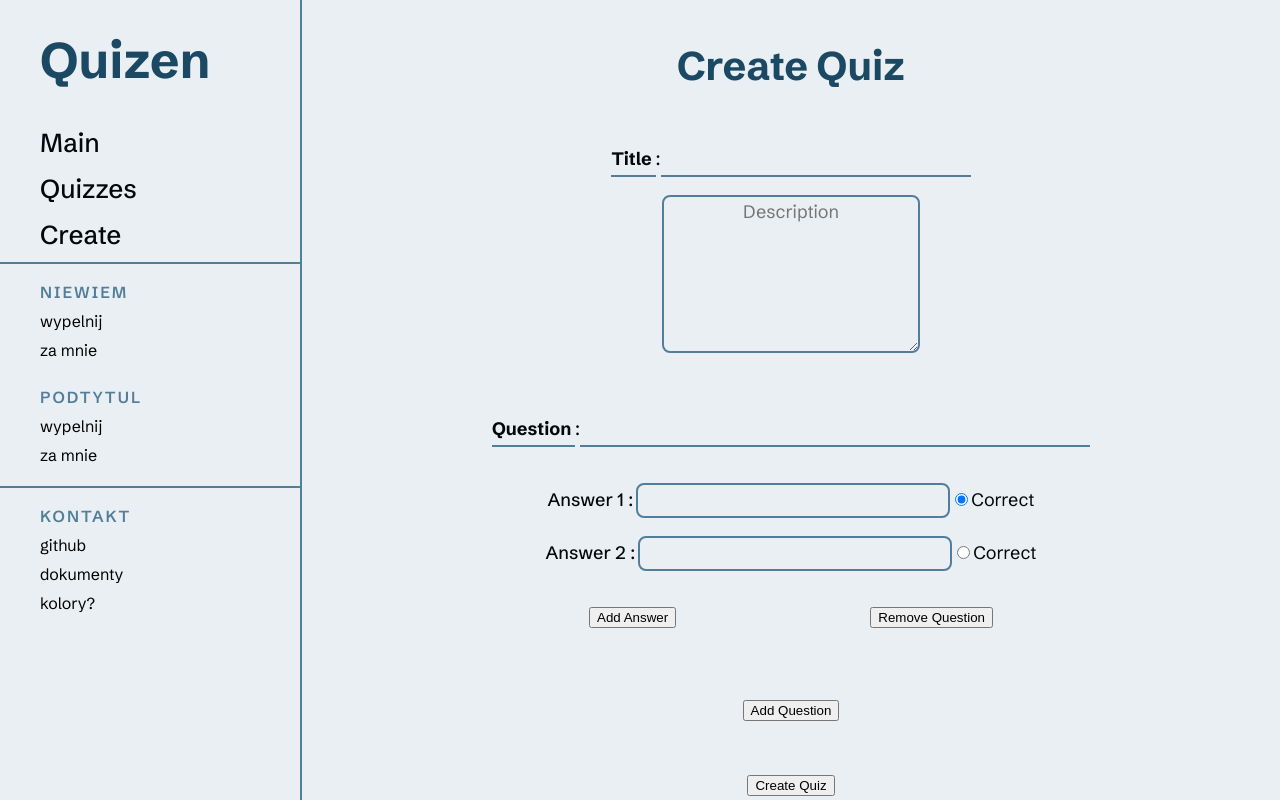
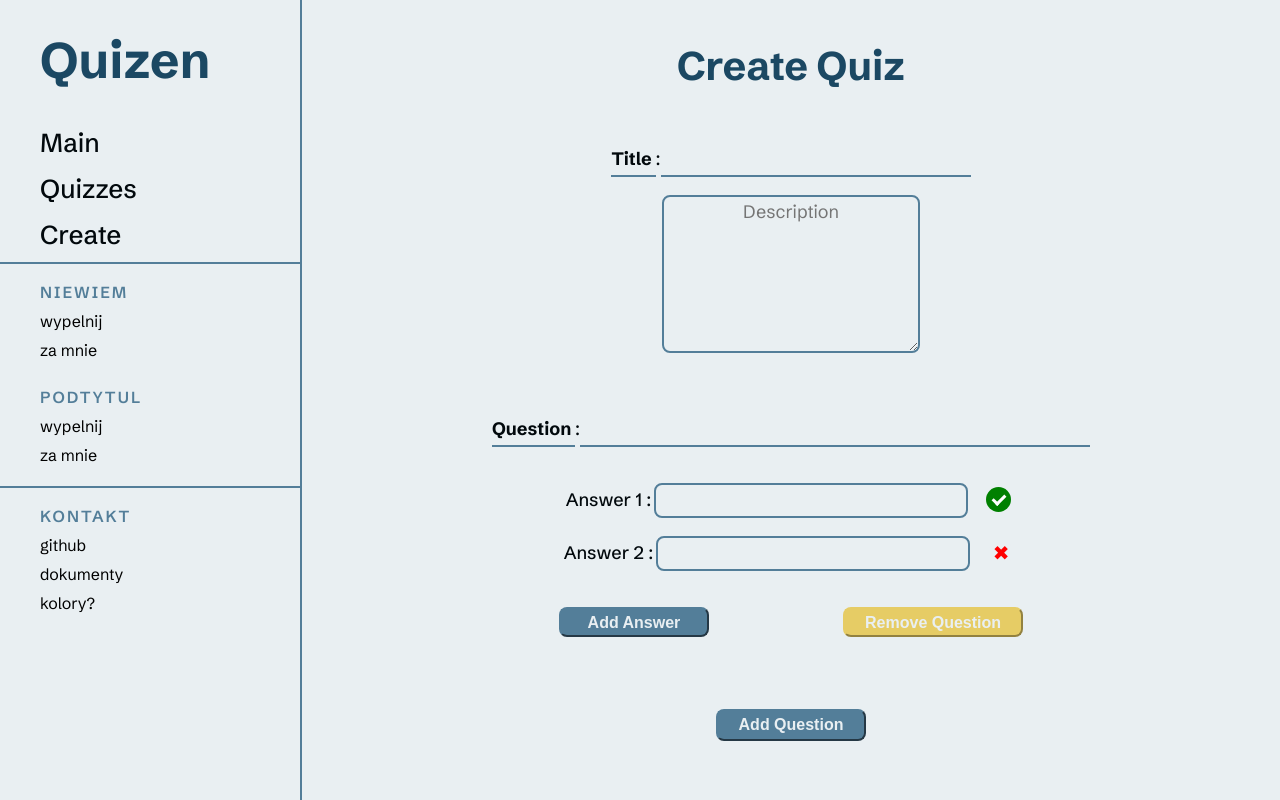
Before and after one commit to BakTomek/quizen, a React (Create React App) app in the folder client/: page /create-quiz in a window 1280 px wide. Built offline with nearby package versions, Linux system fonts and the light colour scheme.

Commit message:
Finished ui for subpages
Finished ui for subpages

```diff
--- a/client/src/components/CreateQuiz/CreateQuiz.css
+++ b/client/src/components/CreateQuiz/CreateQuiz.css
@@ -51,7 +51,8 @@
 .fillerBottom{
     width: 80%;
     height: 200px;
-    color: #E9EFF2;
+    /*color: #E9EFF2;*/
+    color: transparent;
 }
 
 #descArea{
@@ -121,10 +122,52 @@
 
 .AddQuestionButton{
     margin-top: 18px;
+    background-color: #537E99;
+    border: none;
+    width: 150px;
+    height: 70px;
+    color: #E9EFF2;
+    font-size: 16px;
+    font-weight: 600;
+    border-radius: 8px;
+    border: 2px outset #537E99;
+    padding: 5px;
+}
+
+.AddQuestionButton:hover{
+    background-color: #1B4863;
+    transition: .2s;
+    cursor: pointer;
+    font-weight: 600;
+    border: 2px inset #1B4863;
+    color: #c4c8ca;
+    padding-left: 9px;
+    padding-top: 4px;
 }
 
 .CreateQuizButton{
-    margin-top: 54px;
+    margin-top: 72px;
+    background-color: #E6CC65;
+    border: none;
+    width: 100px;
+    height: 60px;
+    color: #E9EFF2;
+    font-size: 16px;
+    font-weight: 600;
+    border-radius: 8px;
+    border: 2px outset #E6CC65;
+    padding: 5px;
+}
+
+.CreateQuizButton:hover{
+    background-color: #b19d50;
+    transition: .2s;
+    cursor: pointer;
+    font-weight: 600;
+    border: 2px inset #b19d50;
+    color: #c4c8ca;
+    padding-left: 9px;
+    padding-top: 4px;
 }
 
 .AnswerLabel{
@@ -147,3 +190,132 @@
     border: 2px solid #E6CC65;
     outline: none;
 }
+
+.AddAnswerButton{
+    background-color: #537E99;
+    border: none;
+    width: 150px;
+    height: 30px;
+    color: #E9EFF2;
+    font-size: 16px;
+    font-weight: 600;
+    border-radius: 8px;
+    border: 2px outset #537E99;
+    padding: 5px;
+}
+
+.AddAnswerButton:hover{
+    background-color: #1B4863;
+    transition: .2s;
+    cursor: pointer;
+    font-weight: 600;
+    border: 2px inset #1B4863;
+    color: #c4c8ca;
+    padding-left: 9px;
+    padding-top: 4px;
+}
+
+
+.RemoveQuestionButton{
+    background-color: #E6CC65;
+    border: none;
+    width: 180px;
+    height: 30px;
+    color: #E9EFF2;
+    font-size: 16px;
+    font-weight: 600;
+    border-radius: 8px;
+    border: 2px outset #E6CC65;
+    padding: 5px;
+}
+
+.RemoveQuestionButton:hover{
+    background-color: #b19d50;
+    transition: .2s;
+    cursor: pointer;
+    font-weight: 600;
+    border: 2px inset #b19d50;
+    color: #c4c8ca;
+    padding-left: 9px;
+    padding-top: 4px;
+}
+
+.radio-container {
+    display: inline-block;
+    position: relative;
+    padding-left: 30px;
+    padding-bottom: 19px;
+    margin-left: 18px;
+    cursor: pointer;
+    font-size: 22px;
+}
+
+.radio-container input[type="radio"] {
+    position: absolute;
+    opacity: 0;
+    cursor: pointer;
+}
+
+.radio-container .checkmark {
+    position: absolute;
+    top: 0;
+    left: 0;
+    height: 25px;
+    width: 25px;
+    background-color: #E9EFF2;
+    border-radius: 50%;
+}
+
+.radio-container input[type="radio"]:checked ~ .checkmark {
+    background-color: green;
+}
+
+.radio-container .checkmark::after {
+    content: '';
+    position: absolute;
+    display: none;
+}
+
+.radio-container input[type="radio"]:checked ~ .checkmark::after {
+    display: block;
+}
+
+.radio-container .checkmark::after {
+    left: 9px;
+    top: 5px;
+    width: 5px;
+    height: 10px;
+    border: solid white;
+    border-width: 0 3px 3px 0;
+    transform: rotate(45deg);
+}
+
+.radio-container input[type="radio"]:not(:checked) ~ .checkmark::after {
+    display: block;
+    content: '✖';
+    font-size: 20px;
+    color: red;
+    left: 4.5px;
+    top: 0px;
+    width: 10px;
+    height: 10px;
+    border: none;
+    transform: none;
+}
+
+.button-icon {
+    background: none;
+    border: none;
+    padding: 0;
+    cursor: pointer;
+    font-size: 24px;
+    color: #537E99;
+    width: 40px;
+    height: auto;
+    font-weight: 600;
+    margin-left: 45px;
+}
+
+.button-icon:hover {
+    color: red;
+}
--- a/client/src/components/CreateQuiz/CreateQuiz.js
+++ b/client/src/components/CreateQuiz/CreateQuiz.js
@@ -168,17 +168,17 @@ const CreateQuiz = () => {
                 value={answer.answer_text}
                 onChange={(e) => handleAnswerChange(questionIndex, answerIndex, 'answer_text', e.target.value)}
               />
-              <label>
+              <label className='radio-container'>
                 <input
                   type="radio"
                   checked={answer.is_correct}
                   onChange={() => handleCorrectAnswerChange(questionIndex, answerIndex)}
                 />
-                Correct
+                <span class="checkmark"></span>
               </label>
               {question.answers.length > 2 && (
-                <button type="button" onClick={() => removeAnswer(questionIndex, answerIndex)}>
-                  Remove Answer
+                <button className="button-icon" type="button" onClick={() => removeAnswer(questionIndex, answerIndex)}>
+                  ˂
                 </button>
               )}
             </div>
@@ -186,11 +186,11 @@ const CreateQuiz = () => {
           </div>
           <div className='EditingQuestionDiv'>
           {question.answers.length < 4 && (
-            <button type="button" onClick={() => addAnswer(questionIndex)}>
+            <button className='AddAnswerButton' type="button" onClick={() => addAnswer(questionIndex)}>
               Add Answer
             </button>
           )}
-          <button type="button" onClick={() => removeQuestion(questionIndex)}>
+          <button className='RemoveQuestionButton' type="button" onClick={() => removeQuestion(questionIndex)}>
             Remove Question
           </button>
           </div>
```
